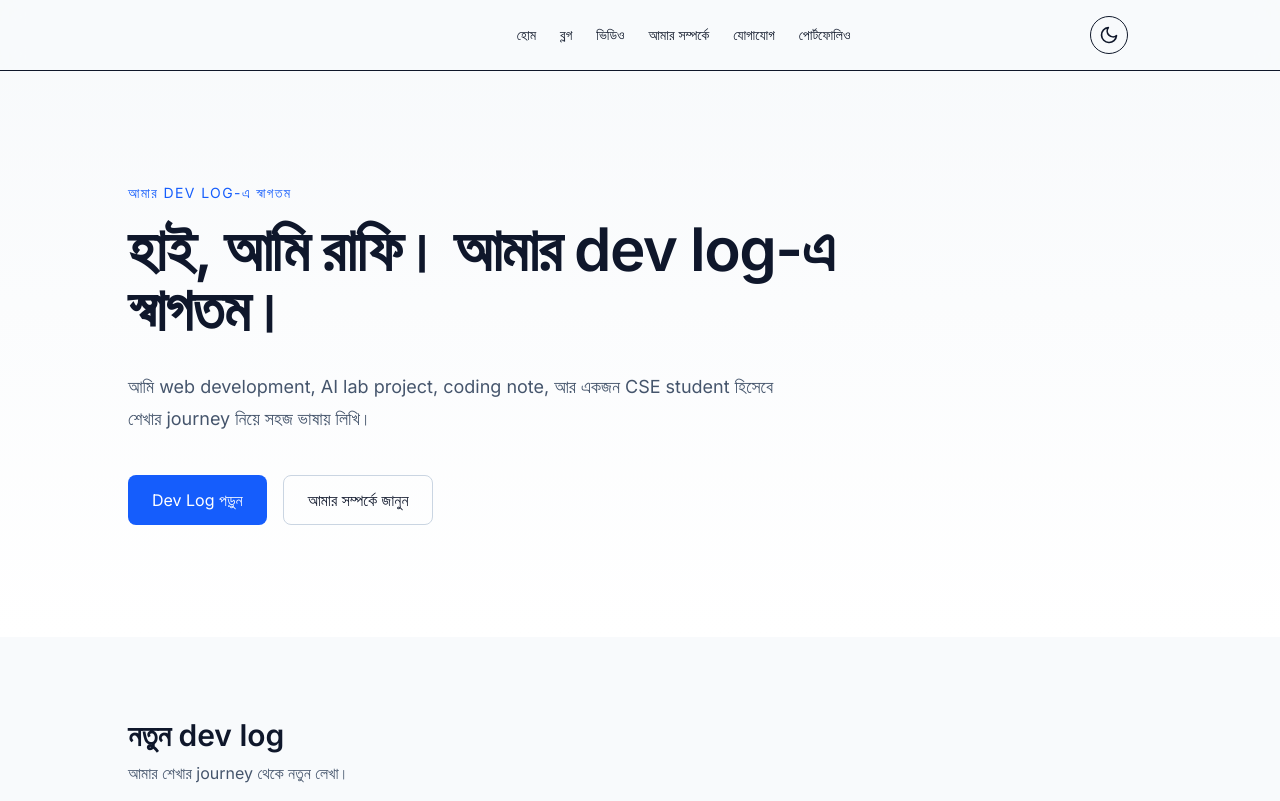
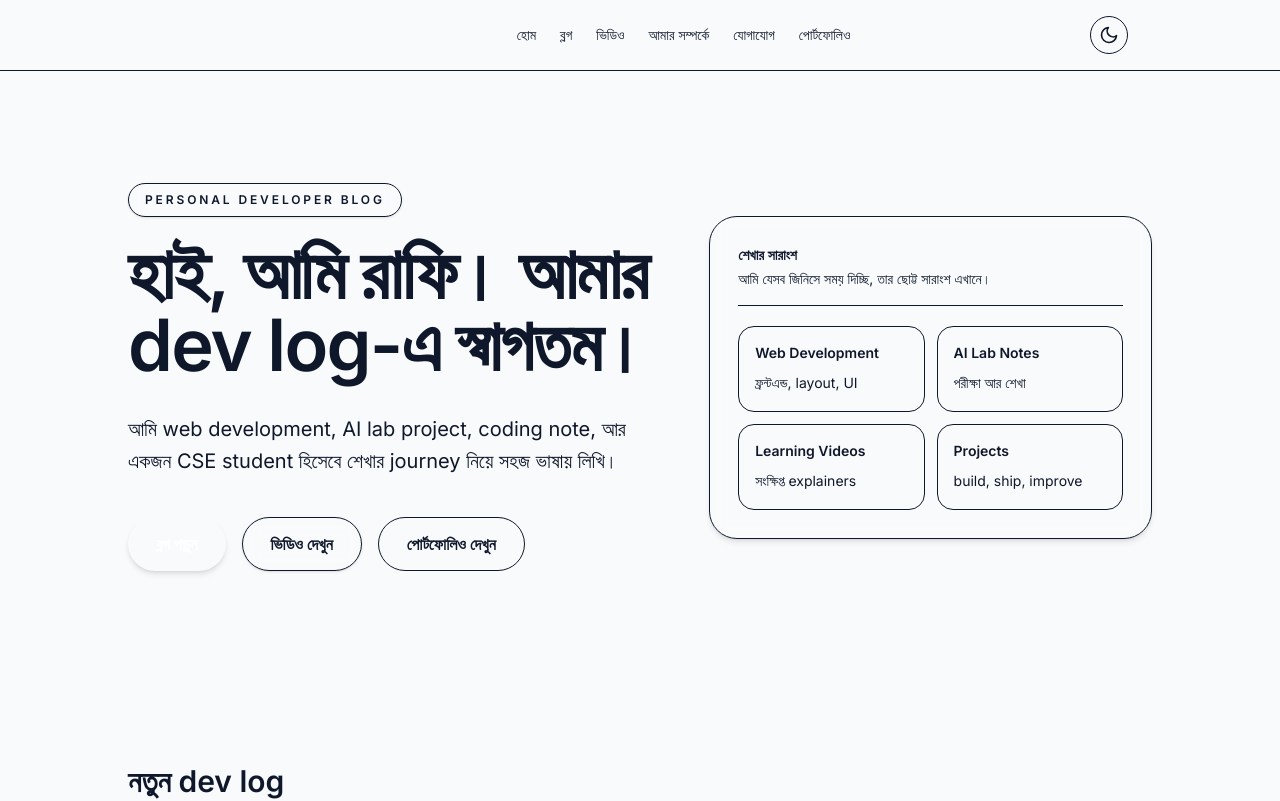
Before and after one commit to mfbhai10/blog-with-rafi, a Next.js app: page / in a window 1280 px wide. Shown: the top 801 px of the page. Built offline with nearby package versions, Linux system fonts and the light colour scheme.

Commit message:
Upgrade homepage hero design

```diff
--- a/app/page.tsx
+++ b/app/page.tsx
@@ -45,34 +45,86 @@ const topics = [
 export default function HomePage() {
   return (
     <div className="w-full">
-      <section className="bg-linear-to-b from-slate-50 to-white px-6 py-16 sm:py-24 lg:py-28">
-        <div className="mx-auto max-w-5xl">
-          <p className="mb-4 text-sm font-medium uppercase tracking-widest text-blue-600">
-            আমার dev log-এ স্বাগতম
-          </p>
+      <section className="relative overflow-hidden px-6 py-16 sm:py-20 lg:py-28">
+        <div className="absolute inset-0 -z-10 bg-background" />
+        <div className="absolute left-1/2 top-0 -z-10 h-80 w-80 -translate-x-1/2 rounded-full bg-primary/15 blur-3xl sm:h-96 sm:w-96" />
+        <div className="absolute right-0 top-24 -z-10 h-72 w-72 rounded-full bg-accent/10 blur-3xl sm:h-80 sm:w-80" />
 
-          <h1 className="max-w-3xl text-4xl font-bold tracking-tight text-slate-900 sm:text-5xl lg:text-6xl">
+        <div className="mx-auto grid max-w-5xl items-center gap-12 lg:grid-cols-[minmax(0,1.1fr)_minmax(320px,0.9fr)] lg:gap-10">
+          <div className="relative">
+            <div className="mb-5 inline-flex items-center rounded-full border border-border bg-surface/80 px-4 py-2 text-xs font-semibold uppercase tracking-[0.24em] text-muted shadow-sm backdrop-blur">
+              Personal Developer Blog
+            </div>
+
+            <h1 className="max-w-3xl font-heading text-4xl font-bold tracking-tight text-primary sm:text-5xl lg:text-6xl xl:text-7xl">
               হাই, আমি রাফি। আমার dev log-এ স্বাগতম।
             </h1>
 
-          <p className="mt-6 max-w-2xl text-base leading-7 text-slate-600 sm:mt-8 sm:text-lg sm:leading-8">
+            <p className="mt-6 max-w-2xl text-base leading-7 text-muted sm:mt-8 sm:text-lg sm:leading-8 lg:text-xl">
               আমি web development, AI lab project, coding note, আর একজন CSE
               student হিসেবে শেখার journey নিয়ে সহজ ভাষায় লিখি।
             </p>
 
-          <div className="mt-8 flex flex-wrap gap-3 sm:mt-10 sm:gap-4">
+            <div className="mt-8 flex flex-col gap-3 sm:mt-10 sm:flex-row sm:flex-wrap sm:gap-4">
               <Link
                 href="/blog"
-              className="inline-flex items-center rounded-lg bg-blue-600 px-5 py-3 text-sm font-medium text-white transition-colors hover:bg-blue-700 sm:px-6 sm:text-base"
+                className="inline-flex items-center justify-center rounded-full bg-primary px-6 py-3.5 text-sm font-semibold text-white shadow-md shadow-primary/20 transition-all duration-200 hover:-translate-y-0.5 hover:bg-primary-hover sm:px-7 sm:text-base"
               >
-              Dev Log পড়ুন
+                ব্লগ পড়ুন
               </Link>
               <Link
-              href="/about"
-              className="inline-flex items-center rounded-lg border border-slate-300 px-5 py-3 text-sm font-medium text-slate-900 transition-colors hover:bg-slate-100 sm:px-6 sm:text-base"
+                href="/videos"
+                className="inline-flex items-center justify-center rounded-full border border-border bg-surface/80 px-6 py-3.5 text-sm font-semibold text-primary shadow-sm backdrop-blur transition-all duration-200 hover:-translate-y-0.5 hover:bg-surface hover:shadow-md sm:px-7 sm:text-base"
               >
-              আমার সম্পর্কে জানুন
+                ভিডিও দেখুন
               </Link>
+              <a
+                href="https://mfr-portfolio.vercel.app/"
+                target="_blank"
+                rel="noopener noreferrer"
+                className="inline-flex items-center justify-center rounded-full border border-border bg-transparent px-6 py-3.5 text-sm font-semibold text-muted transition-all duration-200 hover:-translate-y-0.5 hover:border-primary/40 hover:text-primary sm:px-7 sm:text-base"
+              >
+                পোর্টফোলিও দেখুন
+              </a>
+            </div>
+          </div>
+
+          <div className="relative">
+            <div className="absolute -inset-4 -z-10 rounded-4xl bg-linear-to-br from-primary/15 via-transparent to-accent/15 blur-2xl" />
+            <div className="rounded-[1.75rem] border border-border bg-surface/85 p-5 shadow-md backdrop-blur sm:p-6 lg:p-7">
+              <div className="mb-5 flex items-center justify-between gap-3 border-b border-border pb-4">
+                <div>
+                  <p className="text-sm font-semibold text-primary">
+                    শেখার সারাংশ
+                  </p>
+                  <p className="mt-1 text-sm text-muted">
+                    আমি যেসব জিনিসে সময় দিচ্ছি, তার ছোট্ট সারাংশ এখানে।
+                  </p>
+                </div>
+                <div className="h-11 w-11 rounded-2xl bg-linear-to-br from-primary/20 to-accent/20" />
+              </div>
+
+              <div className="grid gap-3 sm:grid-cols-2">
+                {[
+                  { label: "Web Development", value: "ফ্রন্টএন্ড, layout, UI" },
+                  { label: "AI Lab Notes", value: "পরীক্ষা আর শেখা" },
+                  { label: "Learning Videos", value: "সংক্ষিপ্ত explainers" },
+                  { label: "Projects", value: "build, ship, improve" },
+                ].map((item) => (
+                  <div
+                    key={item.label}
+                    className="rounded-2xl border border-border bg-background/70 p-4 transition-transform duration-200 hover:-translate-y-0.5"
+                  >
+                    <p className="text-sm font-semibold text-primary">
+                      {item.label}
+                    </p>
+                    <p className="mt-2 text-sm leading-6 text-muted">
+                      {item.value}
+                    </p>
+                  </div>
+                ))}
+              </div>
+            </div>
           </div>
         </div>
       </section>
```
Lines whose indentation alone changed are shown as unchanged.
